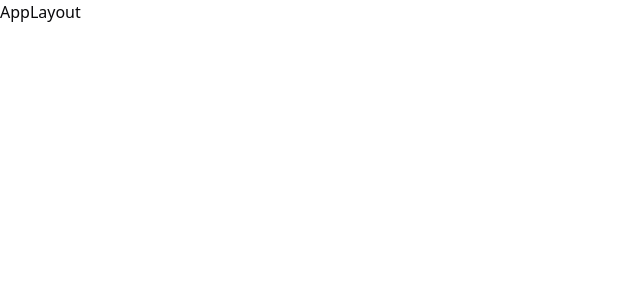
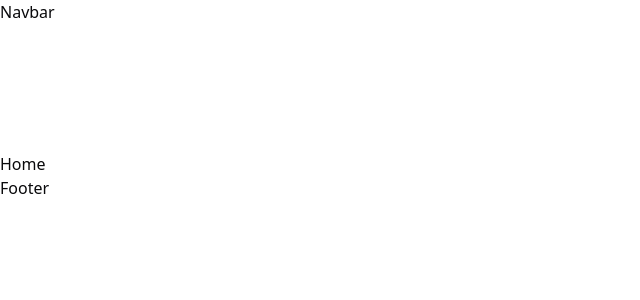
Before and after one commit to mfazrinizar/website-hmif, a React (Vite) app: page / in a window 1280 px wide. Shown: the top 300 px of the page, without its empty margins (0-640 px from the left). Built offline with nearby package versions, Linux system fonts and the light colour scheme.

Commit message:
feat: add prettier tailwindcss config

```diff
--- a/package.json
+++ b/package.json
@@ -33,6 +33,8 @@
     "eslint-plugin-react-hooks": "^4.6.0",
     "eslint-plugin-react-refresh": "^0.4.6",
     "postcss": "^8.4.45",
+    "prettier": "^3.3.3",
+    "prettier-plugin-tailwindcss": "^0.6.6",
     "tailwindcss": "^3.4.10",
     "typescript": "^5.2.2",
     "vite": "^5.2.0"
--- a/src/App.router.tsx
+++ b/src/App.router.tsx
@@ -1,4 +1,4 @@
-import { Navigate, createBrowserRouter } from "react-router-dom";
+import { createBrowserRouter } from "react-router-dom";
 import { RouteObject } from "react-router-dom";
 import AppLayout from "./pages/Layout/AppLayout";
 import Home from "./pages/Home";
--- /dev/null
+++ b/src/components/Footer.tsx
@@ -0,0 +1,7 @@
+export default function Footer() {
+  return (
+    <footer>
+      <div>Footer</div>
+    </footer>
+  );
+}
--- /dev/null
+++ b/src/components/Navbar.tsx
@@ -0,0 +1,7 @@
+export default function Navbar() {
+  return (
+    <nav>
+      <div className="">Navbar</div>
+    </nav>
+  );
+}
--- a/src/main.tsx
+++ b/src/main.tsx
@@ -6,5 +6,5 @@ import "./index.css";
 ReactDOM.createRoot(document.getElementById("root")!).render(
   <React.StrictMode>
     <App />
-  </React.StrictMode>
+  </React.StrictMode>,
 );
--- a/src/pages/Home.tsx
+++ b/src/pages/Home.tsx
@@ -1,7 +1,3 @@
-import React from 'react'
-
 export default function Home() {
-  return (
-    <div>Home</div>
-  )
+  return <div>Home</div>;
 }
--- a/src/pages/Layout/AppLayout.tsx
+++ b/src/pages/Layout/AppLayout.tsx
@@ -1,7 +1,21 @@
-import React from 'react'
+import { Outlet, ScrollRestoration } from "react-router-dom";
+import { Suspense, memo } from "react";
+import Navbar from "@/components/Navbar";
+import Footer from "@/components/Footer";
 
-export default function AppLayout() {
+const AppLayout = memo(() => {
   return (
-    <div>AppLayout</div>
-  )
-}
+    <Suspense fallback={null}>
+      <ScrollRestoration />
+      <div className="">
+        <Navbar />
+        <main className="mx-auto mt-24 w-full overflow-hidden lg:mt-32">
+          <Outlet />
+        </main>
+        <Footer />
+      </div>
+    </Suspense>
+  );
+});
+
+export default AppLayout;
```
Also changed, not shown: src/App.tsx (line endings or trailing spaces), 1 other file (tests, documents, lock files or other folders).
